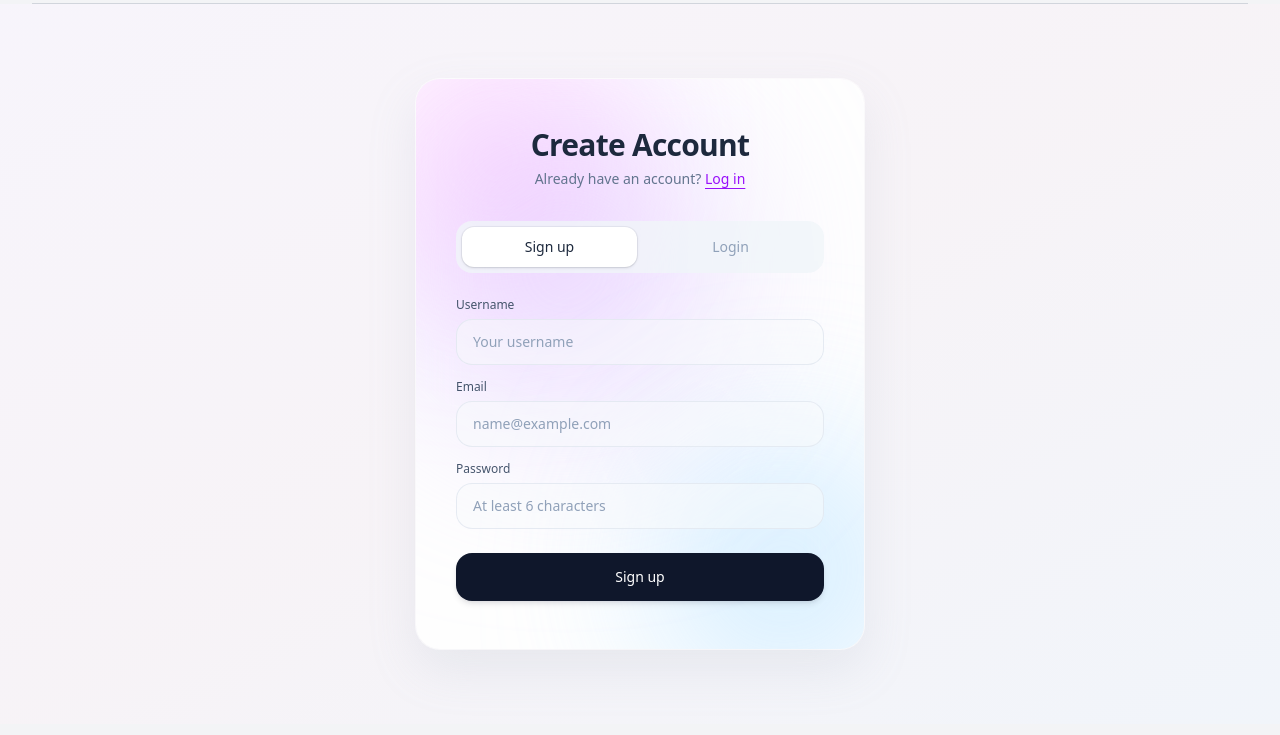
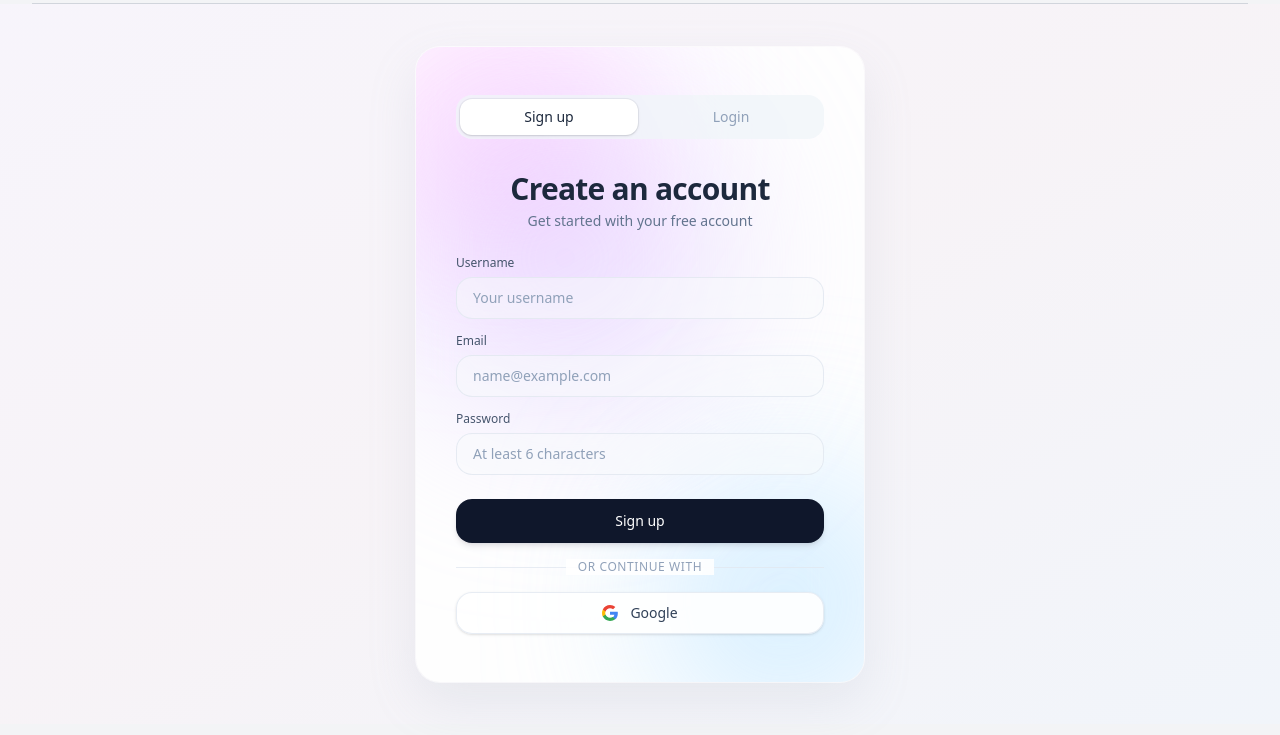
Before and after one commit to HYiii01/TRAVEL, a FastAPI app: page /signup in a window 1280 px wide. Shown: the part 65-800 px from the top of the page. Run offline with FastAPI, Linux system fonts and the light colour scheme; parts of the project's set-up code (start-up, migrations or seed data) failed here and were passed over; some libraries are stand-ins or nearby versions.

Commit message:
feat(auth): add signup error alerts and Google login UI

```diff
--- a/templates/signup.html
+++ b/templates/signup.html
@@ -2,66 +2,130 @@
 
 {% block content %}
 <div class="h-full bg-gradient-to-br from-purple-50/60 via-pink-50/40 to-blue-50/50"
-     x-data="{ errorMessage: '' }"
-     @htmx:response-error.window="errorMessage = JSON.parse($event.detail.xhr.responseText).message">
+     hx-boost="true"
+     x-data="{ errorMessage: '' }">
 
     <div class="min-h-[calc(100vh-5rem)] flex items-center justify-center px-4 py-8 sm:px-6 lg:px-8">
+        <div class="relative mx-auto flex w-full max-w-md flex-col overflow-hidden rounded-3xl bg-white/85 px-6 py-10 sm:px-10 sm:py-12 shadow-[0_20px_50px_rgba(148,163,184,0.15)] ring-1 ring-white/60 backdrop-blur-xl">
 
-        <div class="relative mx-auto flex w-full max-w-md flex-col overflow-hidden rounded-3xl bg-white/85 backdrop-blur-xl px-6 py-10 sm:px-10 sm:py-12 shadow-[0_20px_50px_rgba(148,163,184,0.15)] ring-1 ring-white/60">
-
-
-            <div class="absolute inset-0 z-0 pointer-events-none overflow-hidden">
-                <div class="absolute -top-12 -left-12 w-64 h-64 rounded-full bg-[#ffccff] mix-blend-multiply blur-[80px] opacity-60"></div>
-                <div class="absolute top-1/3 left-1/3 -translate-x-1/2 -translate-y-1/2 w-80 h-80 rounded-full bg-[#d8c4ff] mix-blend-multiply blur-[90px] opacity-50"></div>
-                <div class="absolute -bottom-12 -right-12 w-64 h-64 rounded-full bg-[#b7e3ff] mix-blend-multiply blur-[80px] opacity-60"></div>
+            <div class="pointer-events-none absolute inset-0 z-0 overflow-hidden">
+                <div class="absolute -top-12 -left-12 h-64 w-64 rounded-full bg-[#ffccff] mix-blend-multiply blur-[80px] opacity-60"></div>
+                <div class="absolute top-1/3 left-1/3 -translate-x-1/2 -translate-y-1/2 h-80 w-80 rounded-full bg-[#d8c4ff] mix-blend-multiply blur-[90px] opacity-50"></div>
+                <div class="absolute -bottom-12 -right-12 h-64 w-64 rounded-full bg-[#b7e3ff] mix-blend-multiply blur-[80px] opacity-60"></div>
             </div>
 
             <div class="relative z-10 w-full">
-                <div class="mb-6 sm:mb-8 text-center">
-                    <h2 class="text-2xl sm:text-3xl font-semibold text-slate-800 tracking-tight">Create Account</h2>
-                    <p class="mt-1.5 text-xs sm:text-sm text-slate-500">
-                        Already have an account?
-                        <a href="/login" class="font-medium text-purple-600 hover:text-purple-700 transition-colors underline underline-offset-4">Log in</a>
-                    </p>
+                <div class="mb-8 grid grid-cols-2 gap-1 rounded-2xl bg-slate-100/80 p-1 text-xs sm:text-sm font-medium">
+                    <a href="/signup" class="rounded-xl py-2 text-center text-slate-800 bg-white shadow-sm ring-1 ring-slate-900/5 transition">Sign up</a>
+                    <a href="/login" class="rounded-xl py-2 text-center text-slate-400 hover:text-slate-700 transition">Login</a>
+
                 </div>
 
-                <div class="mb-6 grid grid-cols-2 gap-1.5 rounded-2xl bg-slate-100/80 p-1.5 text-xs sm:text-sm font-medium">
-                    <a href="/signup" class="rounded-xl px-4 py-2.5 text-center text-slate-800 bg-white shadow-sm ring-1 ring-slate-900/5 transition">Sign up</a>
-                    <a href="/login" class="rounded-xl px-4 py-2.5 text-center text-slate-400 hover:text-slate-700 transition">Login</a>
+                <div class="mb-6 text-center">
+                    <h2 class="text-2xl sm:text-3xl font-semibold tracking-tight text-slate-800">Create an account</h2>
+                    <p class="mt-1 text-xs sm:text-sm text-slate-500">Get started with your free account</p>
                 </div>
 
-
-                <div x-show="errorMessage"
-                     x-transition
-                     class="mb-4 p-3 bg-red-50 border border-red-200 text-red-600 text-xs sm:text-sm rounded-2xl"
-                     x-text="errorMessage"></div>
-
-
-                <form hx-post="/signup" hx-swap="none" class="space-y-4">
+                <!-- Signup Form -->
+                <form id="signupForm"
+                      hx-post="/signup"
+                      hx-swap="none"
+                      hx-on::after-request="showSignupError(event)"
+                      class="space-y-4">
                     <div class="space-y-3.5">
                         <div>
+                            <div id="signupError"
+                                 class="auth-error mb-2 hidden items-center gap-2 rounded-xl border border-red-200 bg-red-50 px-3 py-2 text-xs text-red-600"
+                                 role="alert">
+                                <svg class="h-4 w-4 shrink-0 text-red-500" fill="none" viewBox="0 0 24 24" stroke="currentColor">
+                                    <path stroke-linecap="round" stroke-linejoin="round" stroke-width="2" d="M12 8v4m0 4h.01M21 12a9 9 0 11-18 0 9 9 0 0118 0z" />
+                                </svg>
+                                <span id="signupErrorText"></span>
+                            </div>
                             <label for="name" class="mb-1.5 block text-xs font-medium text-slate-600">Username</label>
-                            <input type="text" name="name" placeholder="Your username" required class="w-full rounded-2xl border border-slate-200/80 bg-slate-50/50 px-4 py-3 text-sm text-slate-800 outline-none transition placeholder:text-slate-400 focus:bg-white focus:border-purple-400 focus:ring-4 focus:ring-purple-100/60">
+                            <input type="text" id="name" name="name" placeholder="Your username" required
+                                   class="w-full rounded-2xl border border-slate-200/80 bg-slate-50/50 px-4 py-2.5 text-sm text-slate-800 outline-none transition placeholder:text-slate-400 focus:bg-white focus:border-purple-400 focus:ring-4 focus:ring-purple-100/60">
                         </div>
 
                         <div>
                             <label for="email" class="mb-1.5 block text-xs font-medium text-slate-600">Email</label>
-                            <input type="email" name="email" placeholder="name@example.com" required class="w-full rounded-2xl border border-slate-200/80 bg-slate-50/50 px-4 py-3 text-sm text-slate-800 outline-none transition placeholder:text-slate-400 focus:bg-white focus:border-purple-400 focus:ring-4 focus:ring-purple-100/60">
+                            <input type="email" id="email" name="email" placeholder="name@example.com" required
+                                   class="w-full rounded-2xl border border-slate-200/80 bg-slate-50/50 px-4 py-2.5 text-sm text-slate-800 outline-none transition placeholder:text-slate-400 focus:bg-white focus:border-purple-400 focus:ring-4 focus:ring-purple-100/60">
                         </div>
 
                         <div>
                             <label for="password" class="mb-1.5 block text-xs font-medium text-slate-600">Password</label>
-                            <input type="password" name="password" placeholder="At least 6 characters" required maxlength="72" class="w-full rounded-2xl border border-slate-200/80 bg-slate-50/50 px-4 py-3 text-sm text-slate-800 outline-none transition placeholder:text-slate-400 focus:bg-white focus:border-purple-400 focus:ring-4 focus:ring-purple-100/60">
+                            <input type="password" id="password" name="password" placeholder="At least 6 characters" required maxlength="72"
+                                   class="w-full rounded-2xl border border-slate-200/80 bg-slate-50/50 px-4 py-2.5 text-sm text-slate-800 outline-none transition placeholder:text-slate-400 focus:bg-white focus:border-purple-400 focus:ring-4 focus:ring-purple-100/60">
                         </div>
                     </div>
 
-                    <button type="submit" class="w-full mt-2 rounded-2xl bg-slate-900 px-4 py-3.5 text-sm font-medium text-white shadow-md shadow-slate-900/10 transition-all hover:bg-slate-800 hover:shadow-lg hover:-translate-y-0.5 active:translate-y-0 focus:outline-none focus:ring-4 focus:ring-purple-100/60">
+                    <button type="submit"
+                            class="w-full mt-2 rounded-2xl bg-slate-900 py-3 text-sm font-medium text-white shadow-md shadow-slate-900/10 transition-all hover:bg-slate-800 hover:shadow-lg hover:-translate-y-0.5 active:translate-y-0 focus:outline-none focus:ring-4 focus:ring-purple-100/60">
                         Sign up
                     </button>
                 </form>
+
+                <div class="relative my-6 flex items-center justify-center">
+                    <div class="w-full border-t border-slate-200/80"></div>
+                    <span class="absolute bg-white/90 px-3 text-xs uppercase tracking-wider text-slate-400">or continue with</span>
+                </div>
+
+                <!-- Google Signup Button (At the Bottom) -->
+                <a href="/auth/google"
+                   hx-boost="false"
+                   class="flex w-full items-center justify-center gap-3 rounded-2xl border border-slate-200/80 bg-white/90 px-4 py-2.5 text-sm font-medium text-slate-700 shadow-sm transition-all hover:bg-slate-50 hover:border-slate-300 active:scale-[0.99]">
+                    <svg class="h-4 w-4" viewBox="0 0 24 24">
+                        <path fill="#4285F4" d="M23.745 12.27c0-.7-.06-1.4-.19-2.07H12v4.51h6.6c-.29 1.52-1.14 2.82-2.4 3.68v3.05h3.88c2.27-2.09 3.66-5.17 3.66-9.17z"/>
+                        <path fill="#34A853" d="M12 24c3.24 0 5.95-1.08 7.93-2.91l-3.88-3.05c-1.08.72-2.45 1.16-4.05 1.16-3.12 0-5.77-2.1-6.72-4.93H1.25v3.15C3.26 21.36 7.33 24 12 24z"/>
+                        <path fill="#FBBC05" d="M5.28 14.27c-.25-.72-.38-1.49-.38-2.27s.13-1.55.38-2.27V6.58H1.25C.45 8.18 0 9.98 0 12s.45 3.82 1.25 5.42l4.03-3.15z"/>
+                        <path fill="#EA4335" d="M12 4.75c1.77 0 3.35.61 4.6 1.8l3.42-3.42C17.95 1.19 15.24 0 12 0 7.33 0 3.26 2.64 1.25 6.58l4.03 3.15c.95-2.83 3.6-4.98 6.72-4.98z"/>
+                    </svg>
+                    <span>Google</span>
+                </a>
+
             </div>
-
         </div>
     </div>
 </div>
+
+<script>
+  function showSignupError(event) {
+    const xhr = event.detail.xhr;
+    if (xhr.status >= 200 && xhr.status < 300) return;
+
+    let message = 'Signup failed. Please try again.';
+    try {
+      const response = JSON.parse(xhr.responseText);
+      message = response.message || message;
+    } catch (error) {
+    }
+    const errorBox = document.getElementById('signupError');
+    const errorText = document.getElementById('signupErrorText');
+    if (!errorBox || !errorText) return;
+    errorText.textContent = message;
+    errorBox.classList.remove('hidden');
+    errorBox.classList.add('flex');
+    errorBox.classList.remove('auth-error');
+    void errorBox.offsetWidth;
+    errorBox.classList.add('auth-error');
+  }
+
+</script>
+<style>
+  .auth-error {
+    animation: auth-error-in 260ms ease-out, auth-error-shake 360ms ease-in-out 260ms;
+  }
+
+  @keyframes auth-error-in {
+    from { opacity: 0; transform: translateY(-6px); }
+    to { opacity: 1; transform: translateY(0); }
+  }
+
+  @keyframes auth-error-shake {
+    0%, 100% { transform: translateX(0); }
+    25% { transform: translateX(-3px); }
+    75% { transform: translateX(3px); }
+  }
+</style>
 {% endblock %}
```
